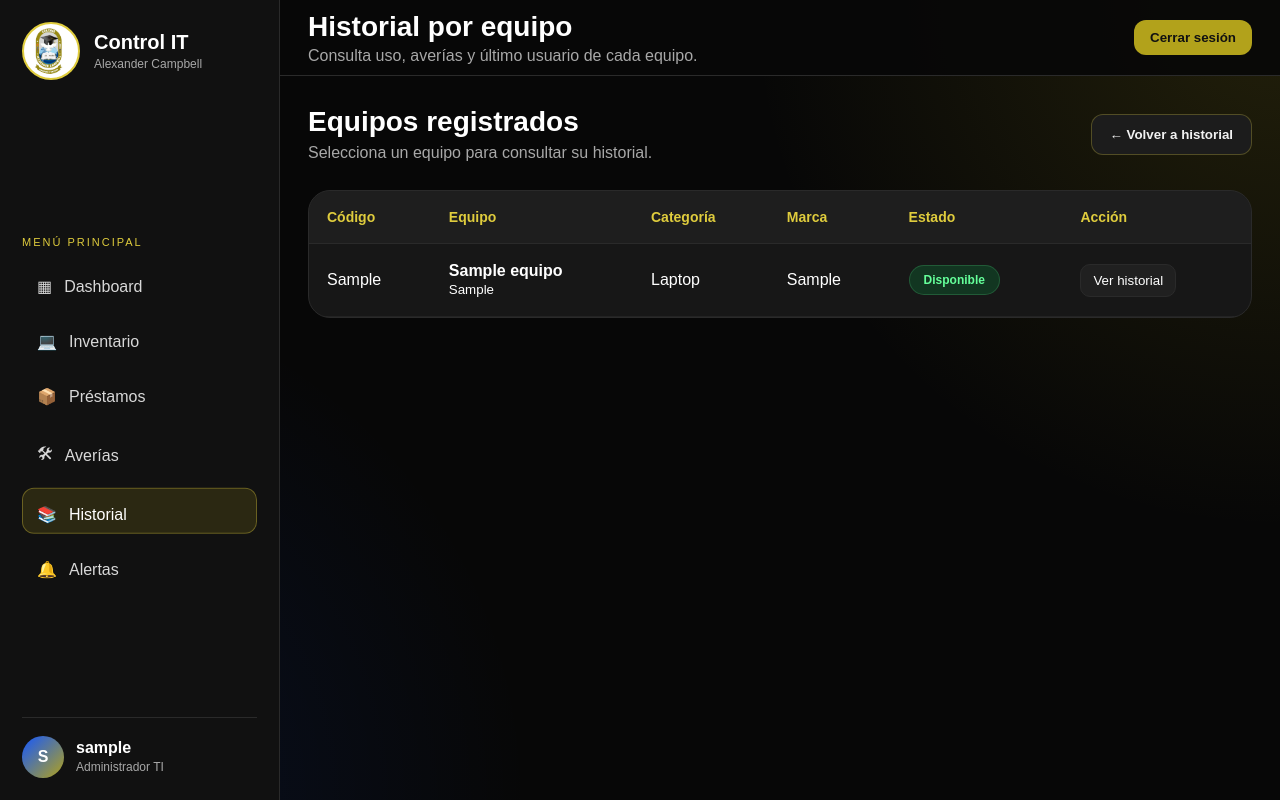
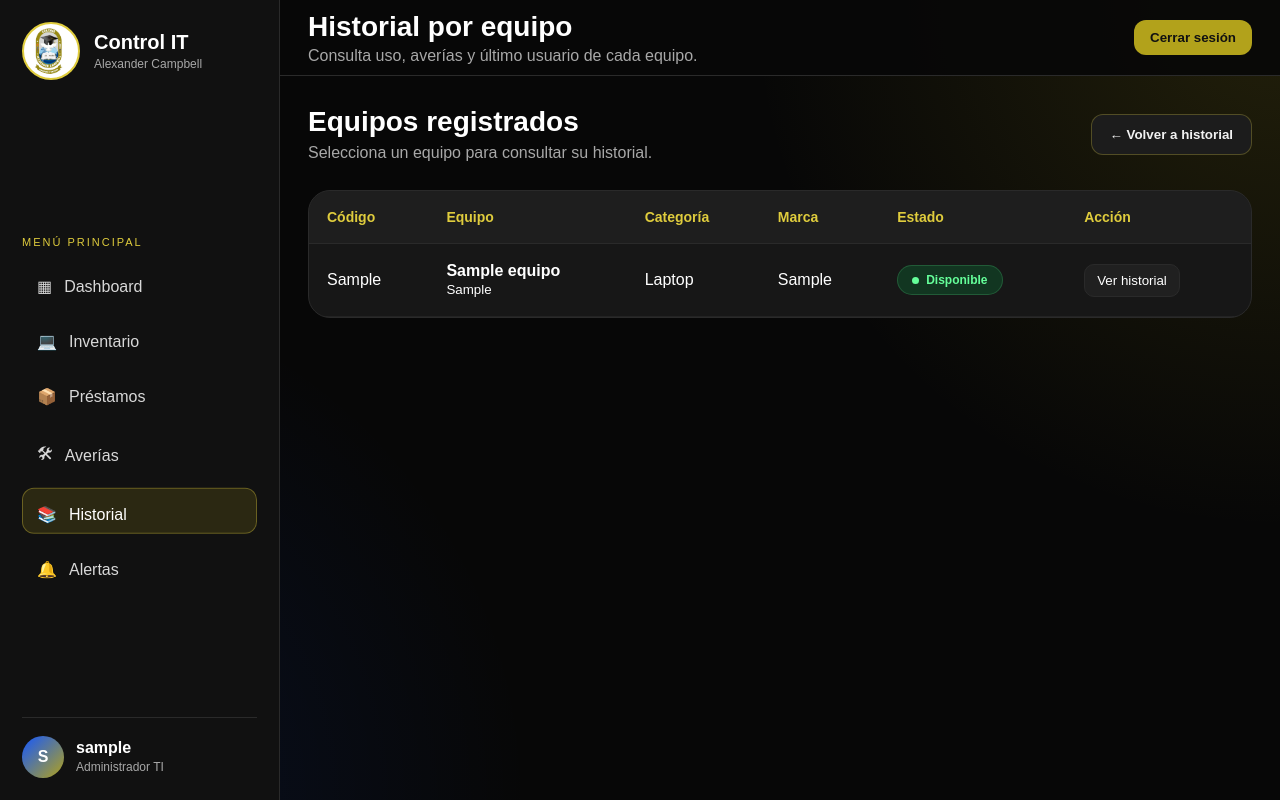
Before and after one commit to Prestamo-Equipos-TI/Prestamo-de-Equipos, a Django app: page /historial/equipos/ in a window 1280 px wide. Run offline with Django 5.2, Linux system fonts and the light colour scheme; a user stored in the database is signed in; tables that the repository leaves empty hold one stand-in row (values such as "Sample post"); parts of the project's set-up code (start-up, migrations or seed data) failed here and were passed over; some libraries are stand-ins or nearby versions.

Commit message:
indicadores de estado de equipos

```diff
--- a/static/css/inventario.css
+++ b/static/css/inventario.css
@@ -148,7 +148,15 @@
     color: var(--gold-light);
     border-color: rgba(223, 204, 61, 0.18);
 }
-
+.status::before {
+    content: "";
+    width: 7px;
+    height: 7px;
+    border-radius: 50%;
+    background: currentColor;
+    margin-right: 7px;
+    flex-shrink: 0;
+}
 
 /* =========================
    FORMULARIO
```
